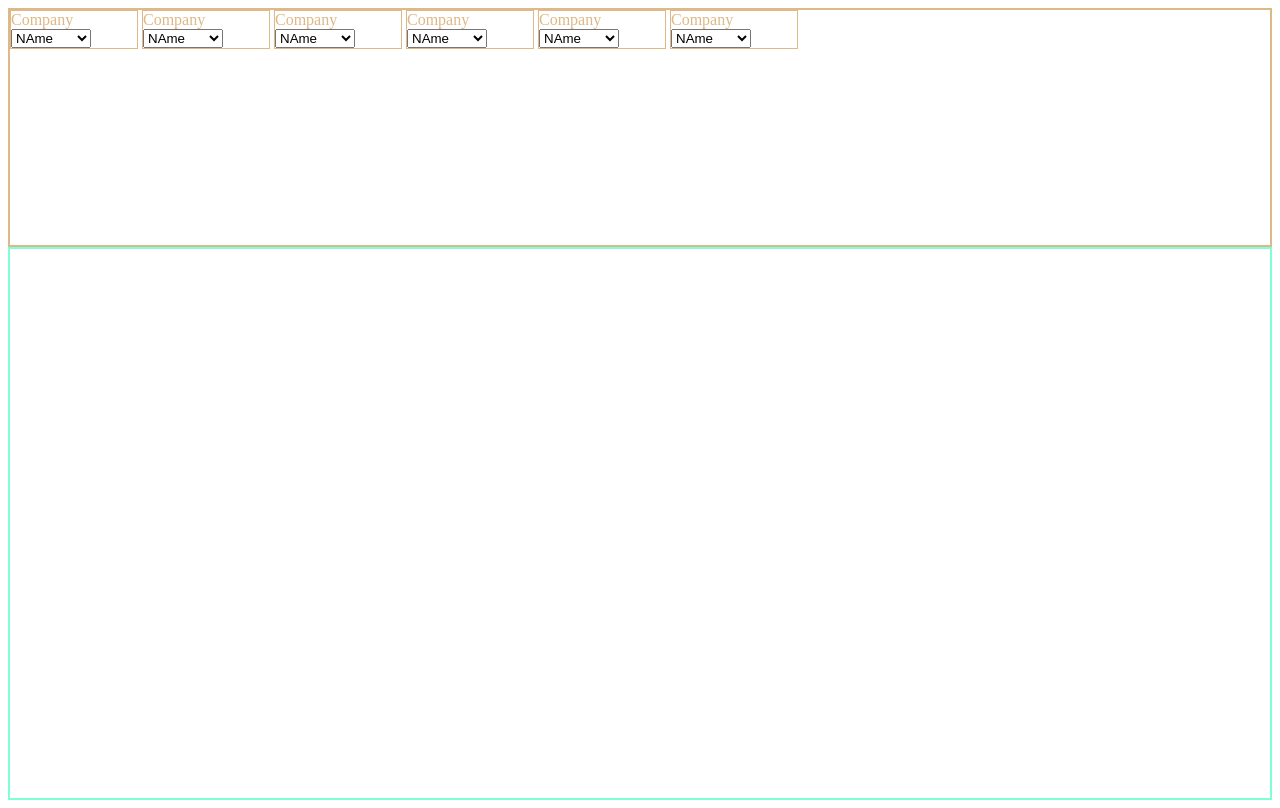
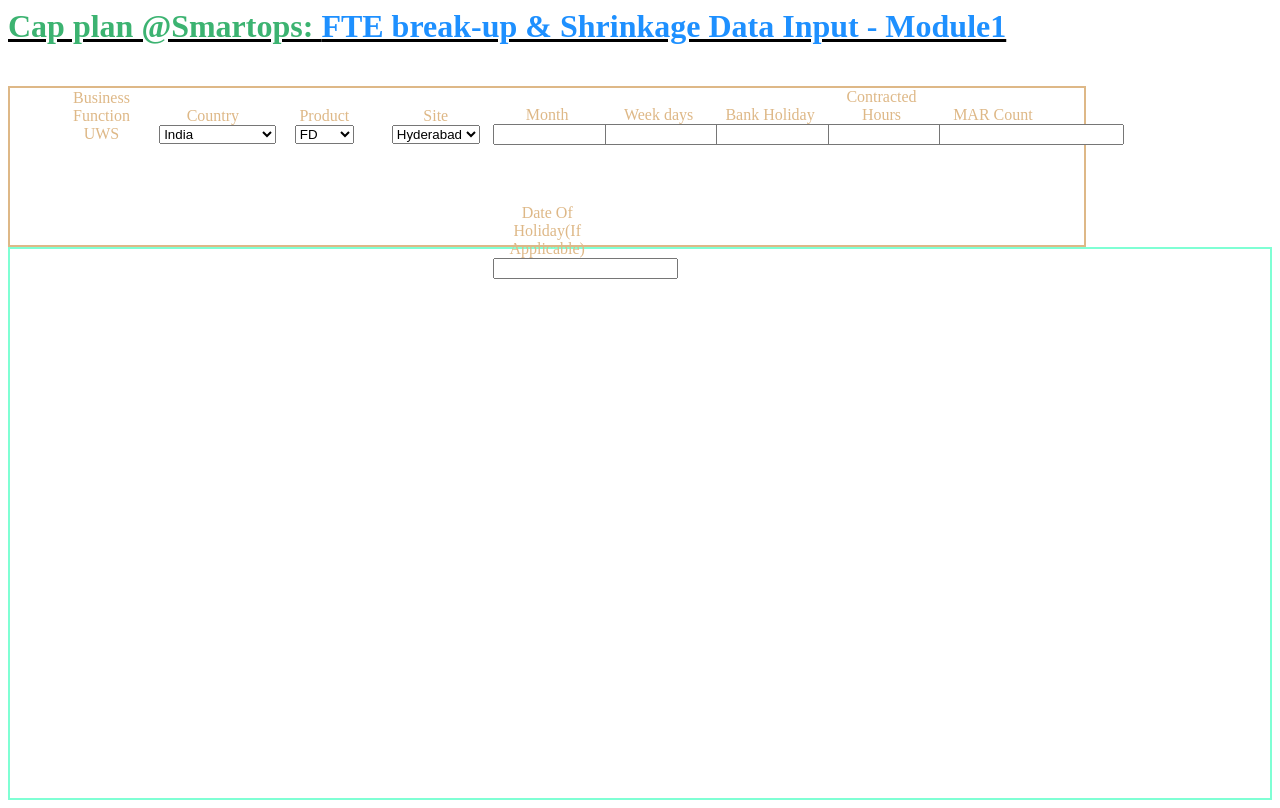
Before and after one commit to cummilate/MyMusicApp, a plain HTML site: page index.html in a window 1280 px wide. Drawn offline with Linux system fonts and the light colour scheme.

Commit message:
Update index.html
updated

```diff
--- a/index.html
+++ b/index.html
@@ -13,8 +13,13 @@
             border: 2px solid;
         }
 
+	.header1{
+            height: 10%;
+        }
         .toolbar {
-            height: 30%;
+            height: 20%;
+	    width: 85%;
+	    text-align: center
         }
         .content {
             height: 70%;
@@ -30,10 +35,21 @@
         }
 
         .search-control {
-            border: 1px solid;
             width: 10%;
             display: inline-block;
         }
+
+	.label{
+	   background-color:orange
+	    height: 50%;
+            display: inline-block;
+	}
+
+	.control{
+
+	    height: 50%;
+            display: inline-block;
+	}
     </style>
     <script>
 
@@ -42,78 +58,114 @@
 
 <body>
 <div class="container">
+    <div class="header1">
+<field>
+<u>
+<h1 style="color:MediumSeaGreen;">Cap plan @Smartops:
+ <span style="color:DodgerBlue;">FTE break-up & Shrinkage Data Input - Module1</span></h1>
+</u>
+</field>
+</div>
     <div class="toolbar border burlywood">
         <div class="search-control">
-            <div class=""label>
-                Company
+            <div class="label">
+                Business Function
             </div>
         <div class="control">
-            <select>
-                <option>NAme</option>
-                <option>Company</option>
-            </select>
+            	<field>UWS
+          </field>
         </div>
         </div>
 
         <div class="search-control">
-            <div class=""label>
-                Company
+            <div class="label">
+                Country
             </div>
             <div class="control">
                 <select>
-                    <option>NAme</option>
-                    <option>Company</option>
+                    <option>India</option>
+                    <option>United Kingdom</option>
                 </select>
             </div>
         </div>
 
 
         <div class="search-control">
-            <div class=""label>
-                Company
+            <div class="label">
+                Product
             </div>
             <div class="control">
                 <select>
-                    <option>NAme</option>
-                    <option>Company</option>
+                    <option>FD</option>
+                    <option>Loans</option>
                 </select>
             </div>
         </div>
 
 
         <div class="search-control">
-            <div class=""label>
-                Company
+            <div class="label">
+                Site
             </div>
             <div class="control">
                 <select>
-                    <option>NAme</option>
-                    <option>Company</option>
+                    <option>Hyderabad</option>
+                    <option>Vizag</option>
                 </select>
             </div>
         </div>
 
         <div class="search-control">
-            <div class=""label>
-                Company
+            <div class="label">
+                Month
             </div>
             <div class="control">
-                <select>
-                    <option>NAme</option>
-                    <option>Company</option>
-                </select>
+                <input>
             </div>
         </div>
 
         <div class="search-control">
-            <div class=""label>
-                Company
+            <div class="label">
+                Week days
             </div>
             <div class="control">
-                <select>
-                    <option>NAme</option>
-                    <option>Company</option>
-                </select>
+                <input>
+            </div>
+        </div>
+
+	<div class="search-control">
+            <div class="label">
+                Bank Holiday
+            </div>
+            <div class="control">
+                <input>
+            </div>
+        </div>
+
+        <div class="search-control">
+            <div class="label">
+                Contracted Hours
+            </div>
+            <div class="control">
+                <input>
+            </div>
+        </div>
+
+	<div class="search-control">
+            <div class="label">
+                MAR Count
+            </div>
+            <div class="control">
+                <input>
+            </div>
+        </div>
+
+	<div class="search-control">
+            <div class="label">
+                Date Of Holiday(If Applicable)
+            </div>
+            <div class="control">
+                <input>
             </div>
         </div>
 
```
